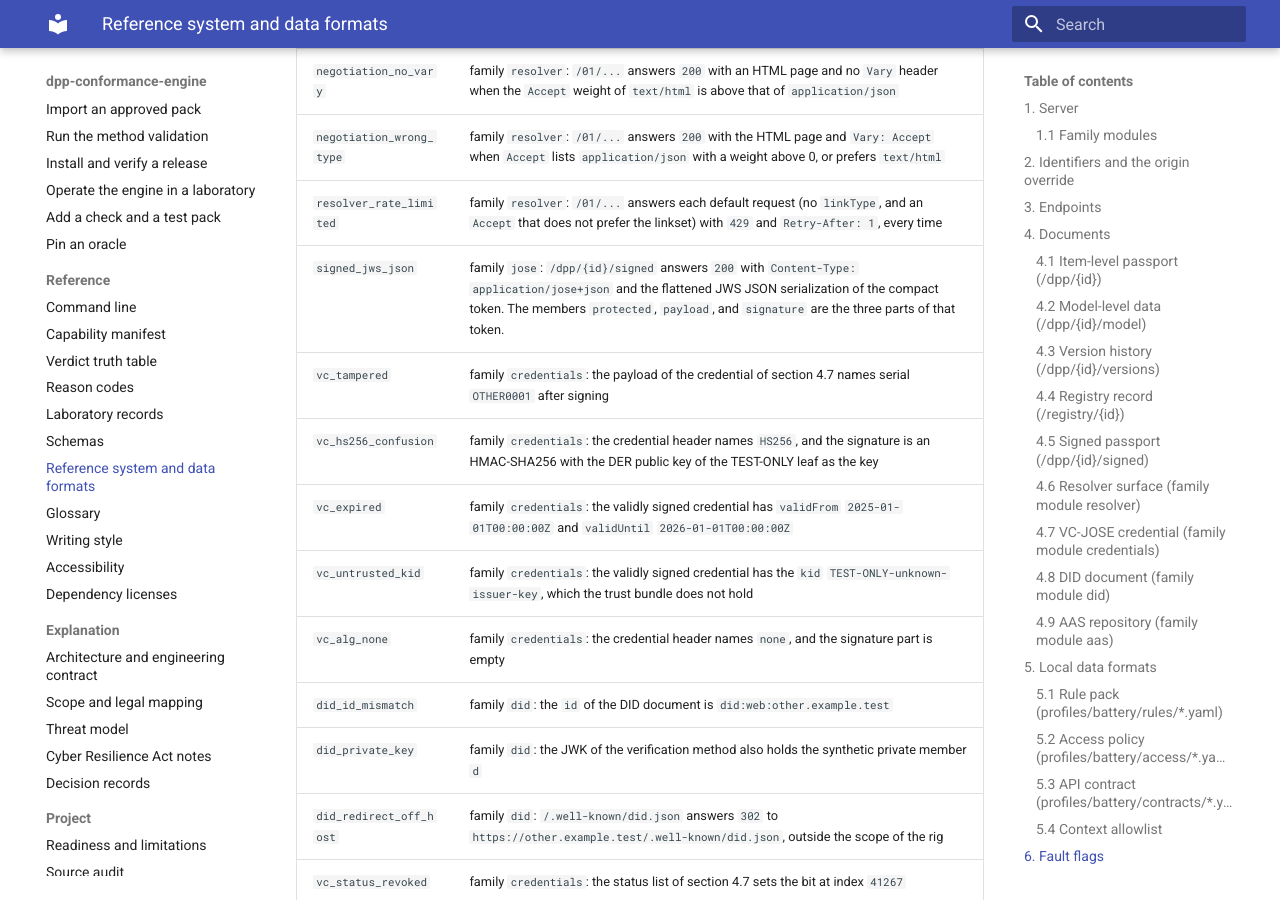
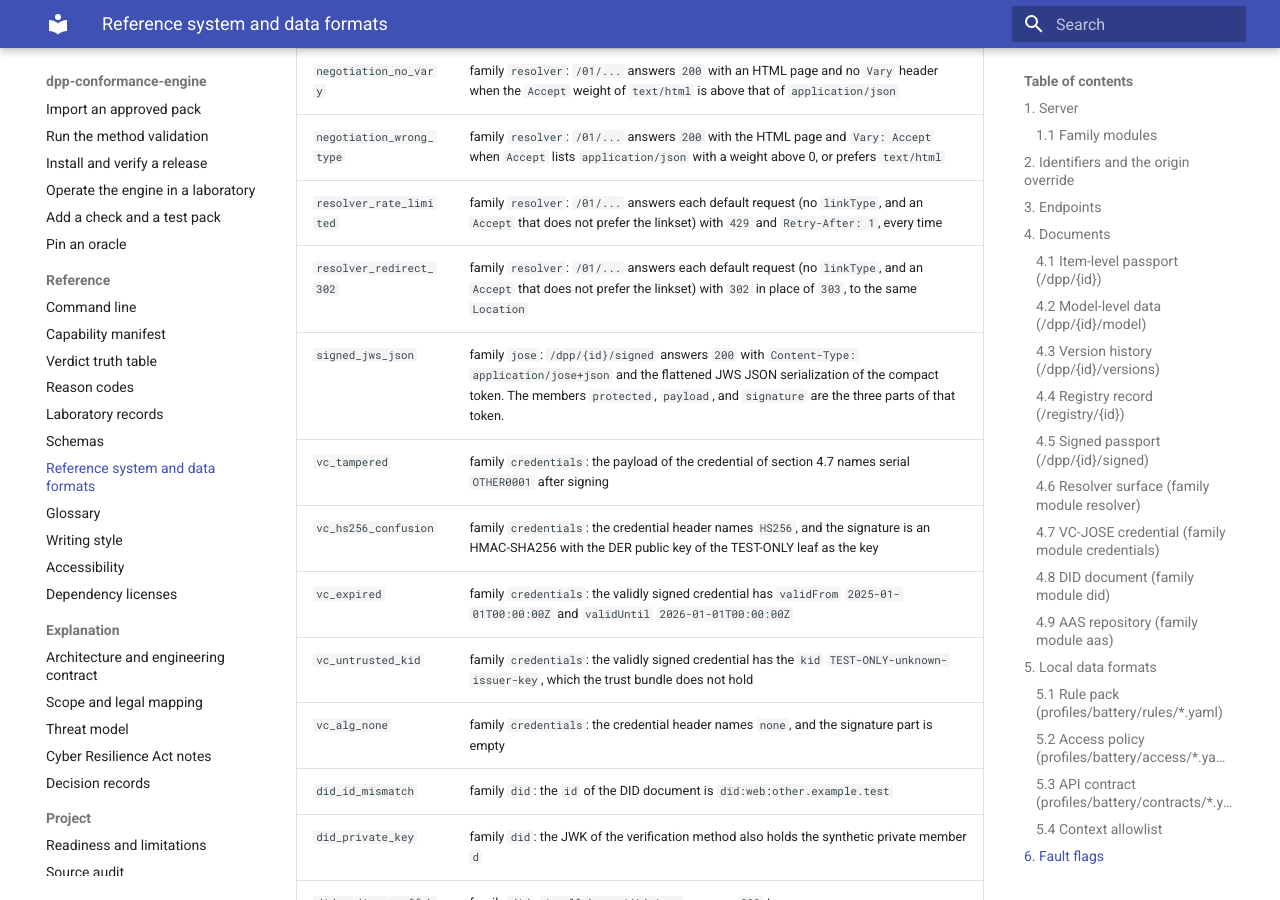
Before and after one commit to hadijannat/dpp-conformance-engine, an MkDocs documentation site: the page built from docs/reference/reference-system.md, in a window 1280 px wide and 900 px high, scrolled down 16122 px. Built offline with MkDocs 1.6.1 and Material for MkDocs 9.7.7, drawn with Linux system fonts in a browser that asks for light colours; the version menu is left out.

Commit message:
docs(reference): describe the flag resolver_redirect_302
The flag seeds the fault F-78 of package P2-25. Package P2-24 owned the
reference system page in wave 9, so the integrator adds the row. It sits
next to the row of resolver_rate_limited and states the 302 answer to a
default request.

Co-Authored-By: Claude Opus 5.5 <noreply@anthropic.com>

```diff
--- a/docs/reference/reference-system.md
+++ b/docs/reference/reference-system.md
@@ -593,6 +593,7 @@ Each flag changes one behavior. `validation/fault-catalogue.yaml` states the exp
 | `negotiation_no_vary` | family `resolver`: `/01/...` answers `200` with an HTML page and no `Vary` header when the `Accept` weight of `text/html` is above that of `application/json` |
 | `negotiation_wrong_type` | family `resolver`: `/01/...` answers `200` with the HTML page and `Vary: Accept` when `Accept` lists `application/json` with a weight above 0, or prefers `text/html` |
 | `resolver_rate_limited` | family `resolver`: `/01/...` answers each default request (no `linkType`, and an `Accept` that does not prefer the linkset) with `429` and `Retry-After: 1`, every time |
+| `resolver_redirect_302` | family `resolver`: `/01/...` answers each default request (no `linkType`, and an `Accept` that does not prefer the linkset) with `302` in place of `303`, to the same `Location` |
 | `signed_jws_json` | family `jose`: `/dpp/{id}/signed` answers `200` with `Content-Type: application/jose+json` and the flattened JWS JSON serialization of the compact token. The members `protected`, `payload`, and `signature` are the three parts of that token. |
 | `vc_tampered` | family `credentials`: the payload of the credential of section 4.7 names serial `OTHER0001` after signing |
 | `vc_hs256_confusion` | family `credentials`: the credential header names `HS256`, and the signature is an HMAC-SHA256 with the DER public key of the TEST-ONLY leaf as the key |
```
